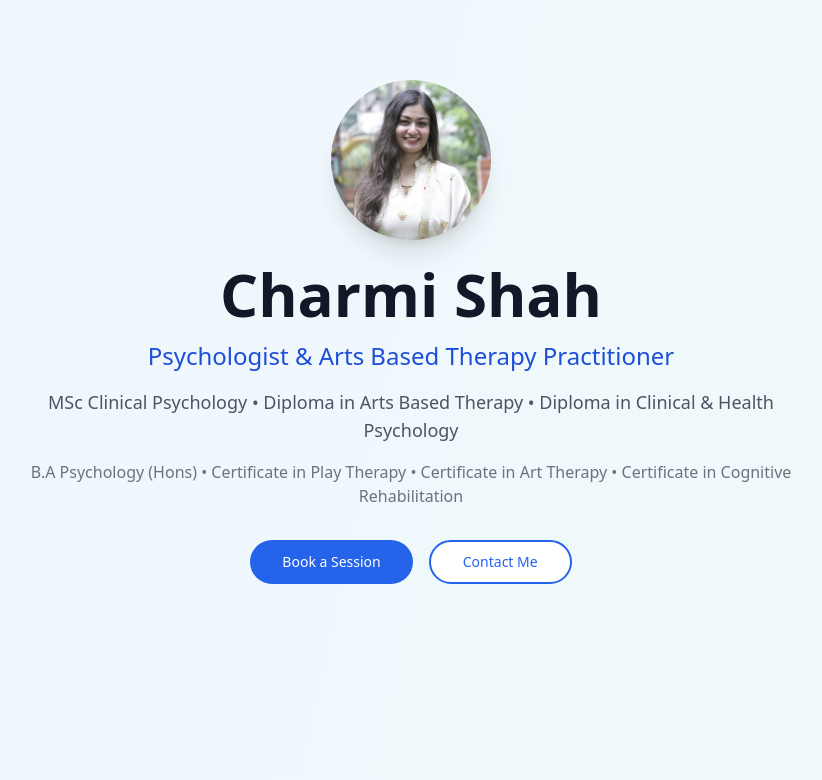
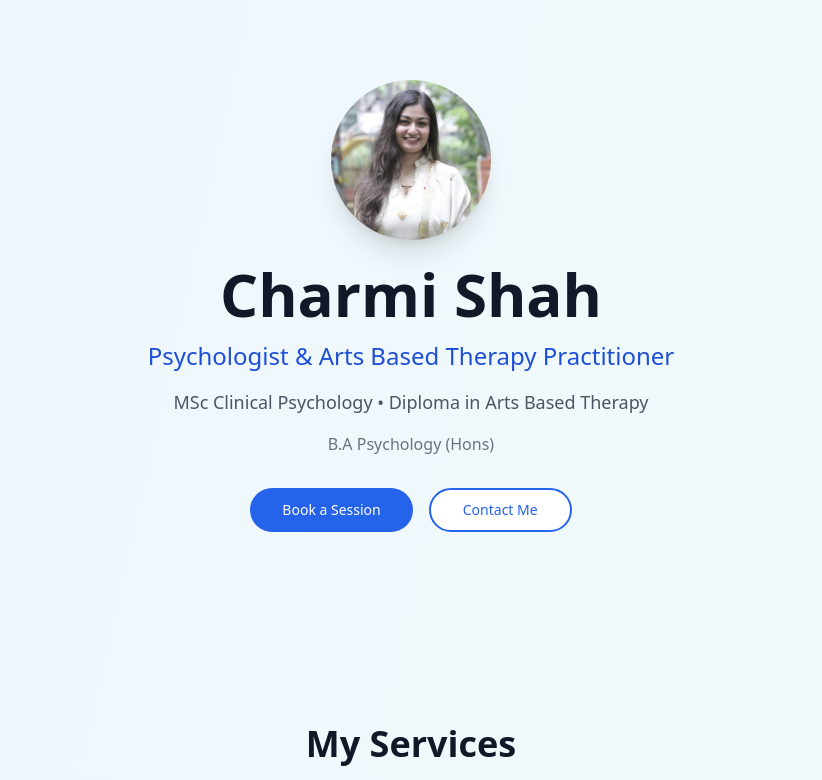
Before and after one commit to prerak-pms/charmi-shah, a React (Vite) app: page / in a window 1280 px wide. Shown: the top 780 px of the page, without its empty margins (229-1051 px from the left). Built offline with nearby package versions, Linux system fonts and the light colour scheme.

Commit message:
Update Hero.tsx

```diff
--- a/src/components/Hero.tsx
+++ b/src/components/Hero.tsx
@@ -24,11 +24,10 @@ export const Hero = () => {
             Psychologist & Arts Based Therapy Practitioner
           </p>
           <p className="text-lg text-gray-600 mb-4 max-w-3xl mx-auto">
-            MSc Clinical Psychology • Diploma in Arts Based Therapy • Diploma in Clinical & Health Psychology
+            MSc Clinical Psychology • Diploma in Arts Based Therapy
           </p>
           <p className="text-base text-gray-500 mb-8 max-w-3xl mx-auto">
-            B.A Psychology (Hons) • Certificate in Play Therapy • Certificate in Art Therapy •
-            Certificate in Cognitive Rehabilitation
+            B.A Psychology (Hons)
           </p>
           <div className="flex flex-col sm:flex-row gap-4 justify-center">
             <Button
```
